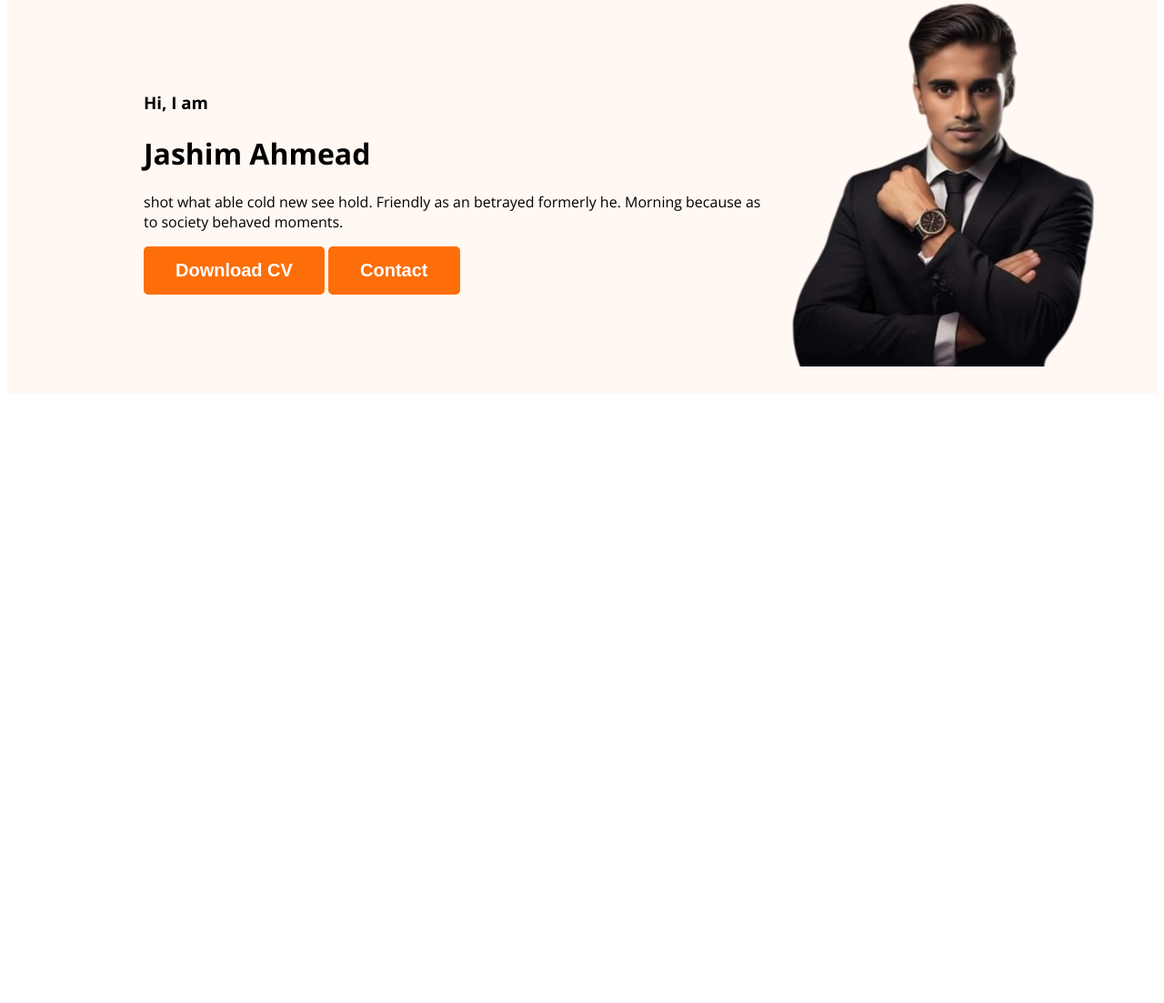
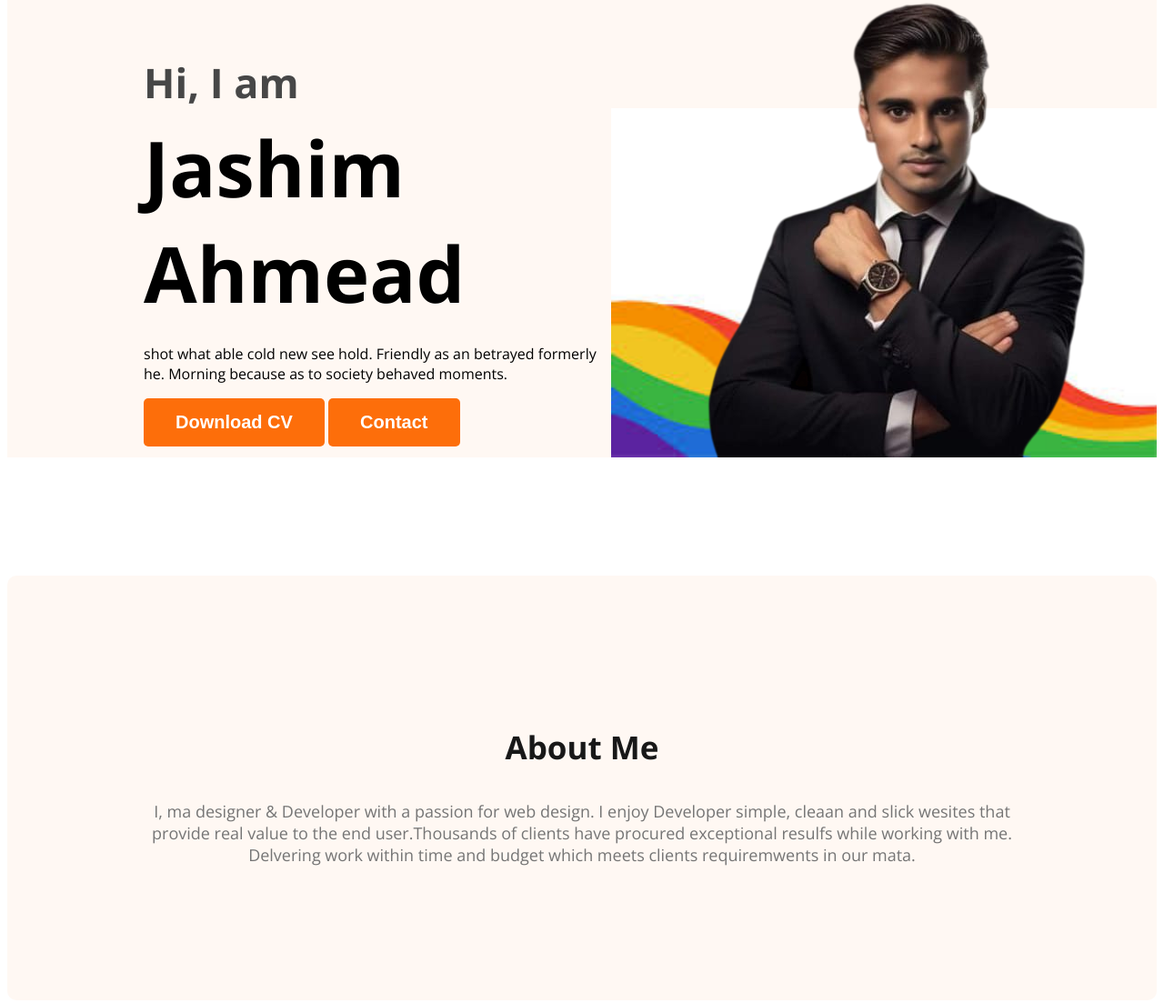
Before and after one commit to jashimwd/webdeveloper-portfolio, a plain HTML site: page index.html in a window 1280 px wide. Shown: the part 186-1289 px from the top of the page at 91% size. Before the commit the page ends 800 px from the top, so only its background shows below. Drawn offline with nearby package versions, Linux system fonts and the light colour scheme.

Commit message:
about section created

```diff
--- a/index.html
+++ b/index.html
@@ -23,7 +23,7 @@
             <div class="banner-content">
                 <h3 class="banner-greeting">Hi, I am</h3>
                 <h1 class="banner-title">Jashim Ahmead</h1>
-                <p>shot what able cold new see hold. Friendly as an betrayed formerly he. Morning because as to society behaved moments.</p>
+                <p class="banner-description">shot what able cold new see hold. Friendly as an betrayed formerly he. Morning because as to society behaved moments.</p>
                 <button class="btn-primary">Download CV</button>
                 <button class="btn-primary">Contact</button>
             </div>
@@ -31,7 +31,10 @@
         </div>
     </header>
     <main>
-
+        <section class="about">
+            <h3 class="section-title">About Me</h3>
+            <p class="section-description">I, ma designer & Developer with a passion for web design. I enjoy Developer simple, cleaan and slick wesites that provide real value to the end user.Thousands of clients have procured exceptional resulfs while working with me. Delvering work within time and budget which meets clients requiremwents in our mata.</p>
+        </section>
     </main>
     <footer>
 
--- a/styles/portfolio.css
+++ b/styles/portfolio.css
@@ -15,6 +15,18 @@ body{
     font-size: 20px;
     font-weight: 700;
     padding: 15px 35px;
+}
+
+.section-title{
+    color: #181818;
+    text-align: center;
+    font-size: 35px;
+    font-weight: 700;
+}
+.section-description{
+    color: #757575;
+    text-align: center;
+    font-size: 18px;
 }
 /* nav related styles */
 nav {
@@ -45,12 +57,43 @@ nav a{
 /* header related styles */
 .header{
     background-color: #FFF8F3;
+    background-image: url('../image/iiilikjuj.jpg');
+    background-repeat: no-repeat;
+    background-position: bottom right;
+    background-size: 600px;
 }
 .banner{
-    padding: 30px 30px 30px 150px;
+    padding: 30px 30px 0px 150px;
     display: flex;
     align-items: center;
+    justify-content: space-between;
+}
+
+.banner-content{
+    max-width: 500px;
 }
 .banner .profile-pic{
-    width: 400px;
+    width: 500px;
 }
+.banner-greeting{
+    font-size: 45px;
+    color: #474747;
+    margin-bottom: 0;
+}
+.banner-title {
+    font-size: 85px;
+    /* font-style: normal; */
+    font-weight: 700;
+    margin-top: 5px;
+    margin-bottom: 20px;
+}
+
+/* main section style */
+
+/* about section style */
+.about{
+    padding: 130px;
+    border-radius: 10px;
+    background: #FFF8F3;
+    margin: 130px 0;
+}
```
Also changed, not shown: image/360_F_801618323_uQ9REJGMxfmkf90h2QODWDl0VillinI6.jpg (added), image/free-website-background-01.jpg (added), image/iiilikjuj.jpg (added), image/pexels-paul-cameron-477972-1187974.jpg (added), 1 other file.
